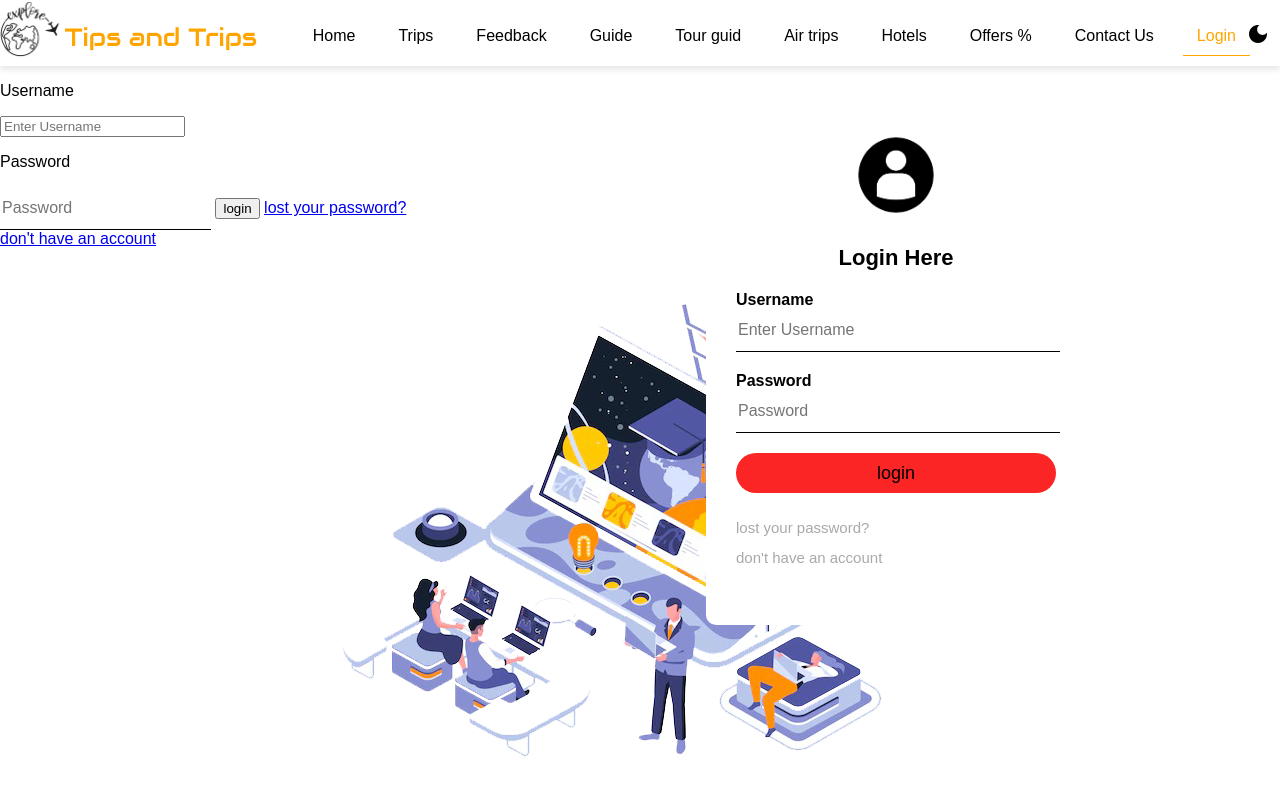
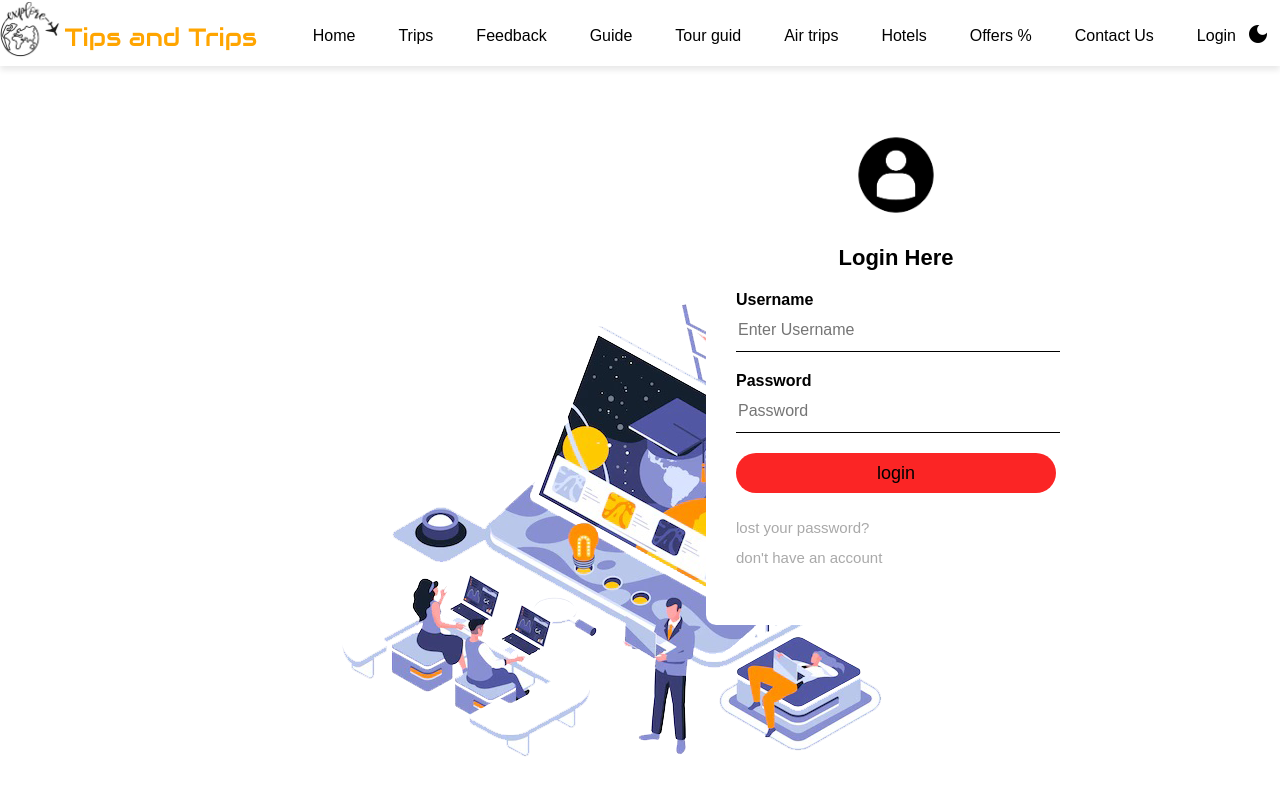
Before and after one commit to itprojec/IT-project, a plain HTML site: page hazem_gawwad_IT_project/login_page/index.html in a window 1280 px wide. Drawn offline with Linux system fonts and the light colour scheme; a web font is replaced by a local one.

Commit message:
Add files via upload

```diff
--- a/hazem_gawwad_IT_project/login_page/index.html
+++ b/hazem_gawwad_IT_project/login_page/index.html
@@ -24,7 +24,7 @@
         </div>
         <id class="navbar a">
             <button class="btn" ; onclick="myFunction()"><i class="material-icons" style="float:right " >dark_mode</i></button>
-            <a onclick="clickSingleA(this)" class="single active" href="" target="mnfrm3">Login</a>
+            <a onclick="clickSingleA(this)" class="single" href="" target="mnfrm3">Login</a>
             <a onclick="clickSingleA(this)" class="single" href="..\..\Tasneem\Contactus.html" target="mnfrm3">Contact Us</a>
             <a onclick="clickSingleA(this)" class="single" href="..\offer_page\index.html" target="mnfrm3">Offers %</a>
             <a onclick="clickSingleA(this)" class="single" href="..\..\IT_project\hotels.html" target="mnfrm3">Hotels</a>
@@ -33,7 +33,7 @@
             <a onclick="clickSingleA(this)" class="single" href="..\..\basant\Guide.html" target="mnfrm3">Guide</a>
             <a onclick="clickSingleA(this)" class="single" href="..\..\project 2\feedback.html" target="mnfrm3">Feedback</a>
             <a onclick="clickSingleA(this)" class="single" href="..\..\toaa\choose_trip\choosetrip.html" target="mnfrm3">Trips</a>
-            <a onclick="clickSingleA(this)" class="single" href="..\..\index.html" target="mnfrm3" class="right">Home</a>
+            <a onclick="clickSingleA(this)" class="single" href="..\..\html.html" target="mnfrm3" class="right">Home</a>
     </div>
     </div>
     </div>
@@ -42,25 +42,15 @@
         <h1>Login Here</h1>
         <form>
             <p>Username</p>
-            <input type="text" required placeholder="Enter Username" name="user">
+            <input type="text" id="username" required placeholder="Enter Username" name="user">
             <p>Password</p>
-            <input type="password" required placeholder="Password" name="pass" minlength="6" maxlength="16">
-            <input type="submit" value="login">
+            <input type="password" id="password" required placeholder="Password" name="pass" minlength="6" maxlength="16">
+            <input type="submit" onclick="cookies()" value="login">
             <a href="#">lost your password?</a>
             <br>
             <a href="#">don't have an account </a>
         </form>
     </div>
-    <form>
-        <p>Username</p>
-        <input type="text" id="username" required placeholder="Enter Username" name="user">
-        <p>Password</p>
-        <input type="password" id="password" required placeholder="Password" name="pass" minlength="6" maxlength="16">
-        <input type="submit" onclick="cookies()" value="login">
-        <a href="#">lost your password?</a>
-        <br>
-        <a href="#">don't have an account </a>
-    </form>
 
     <script>
         function myFunction() {
@@ -86,6 +76,7 @@
         }
     </script>
 
+    <script src="../../jsproject.js"></script>
 </body>
 
 </html>
```
